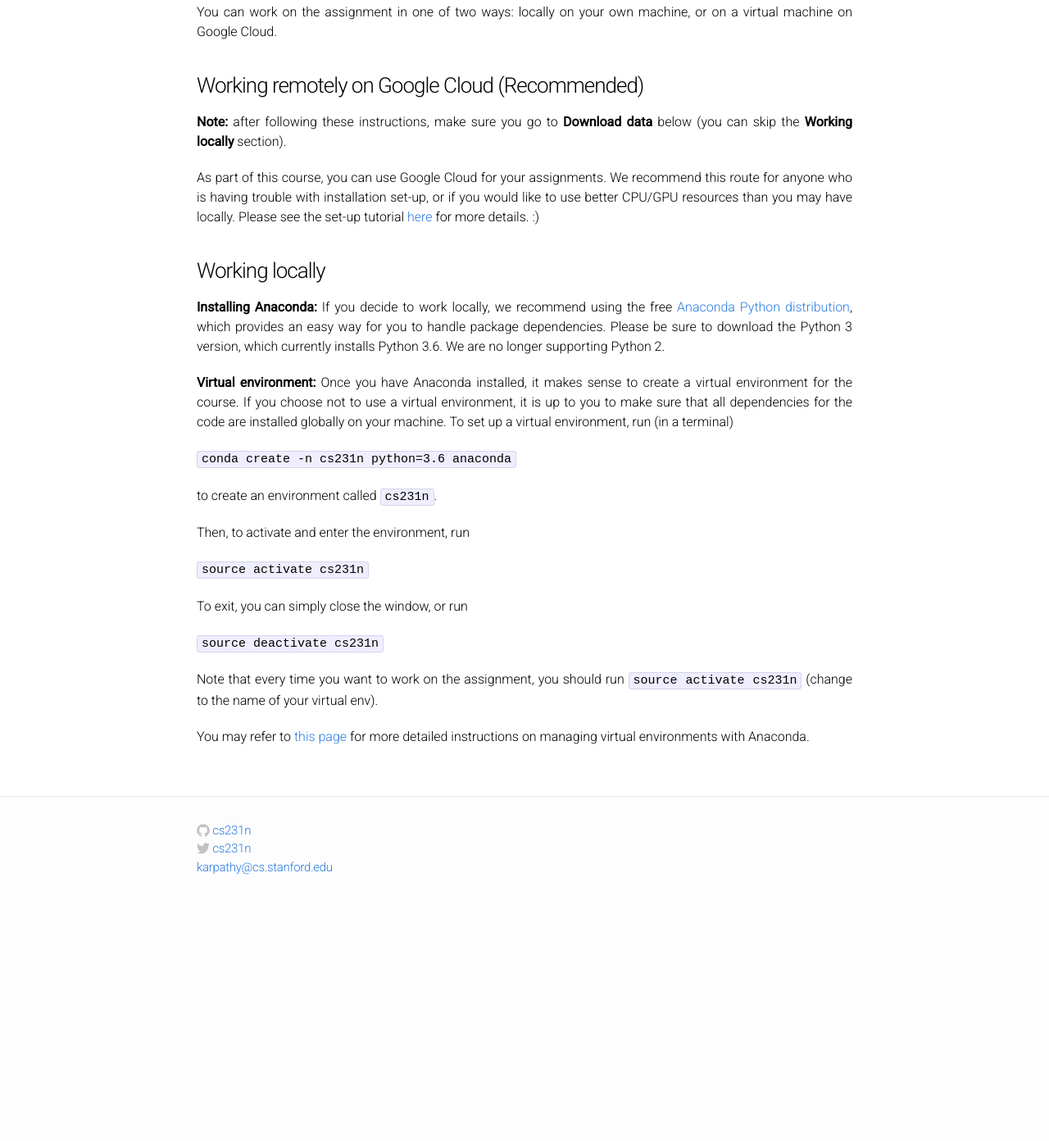
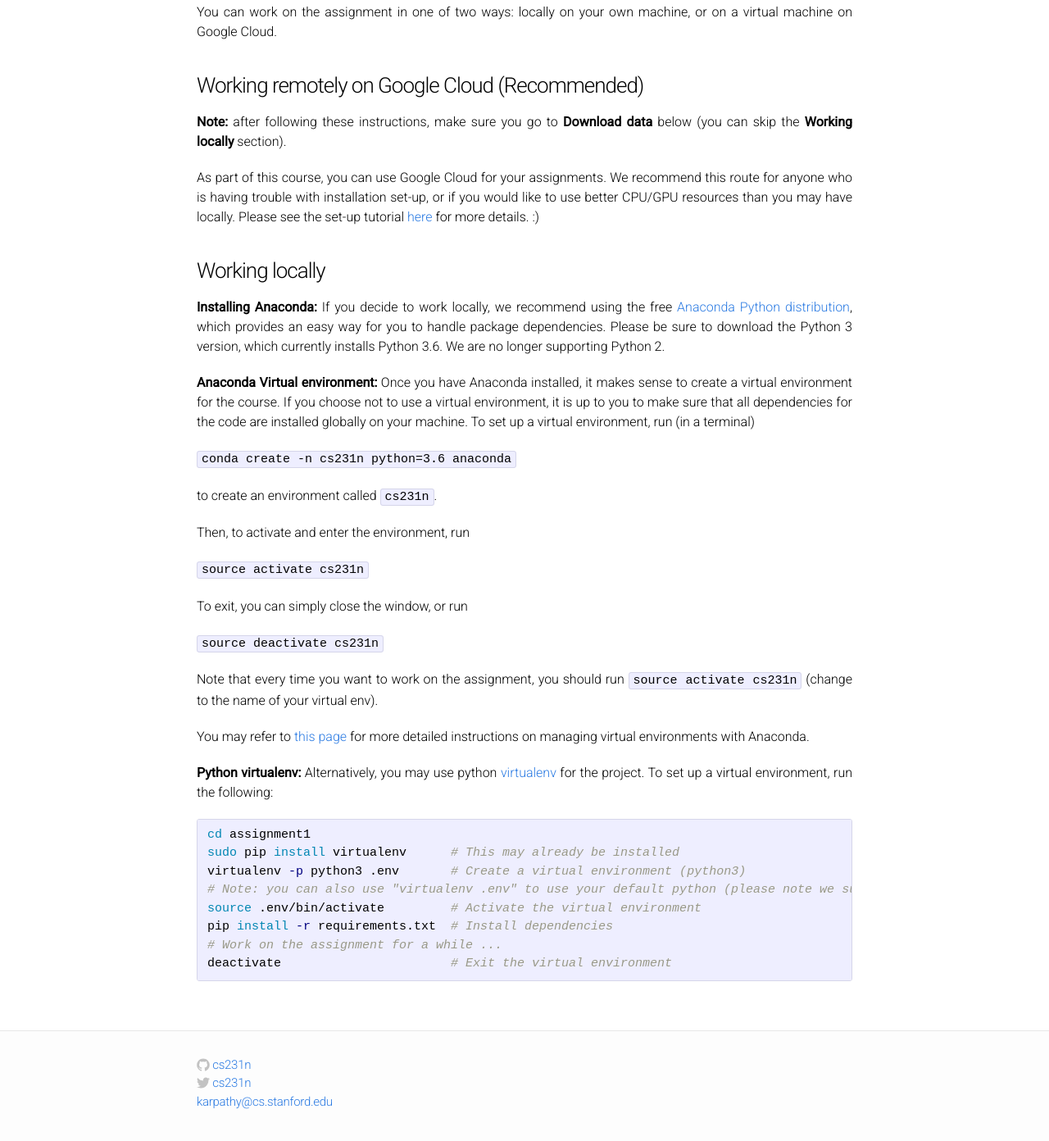
Before and after one commit to cs231n/cs231n.github.io, a Jekyll site: the page built from setup.md, in a window 1280 px wide and 1400 px high, scrolled down 216 px. Shown: the top 1392 px of the window at 82% size. Built offline with Jekyll 4.4.1, drawn with Linux system fonts in a browser that asks for light colours; our own code applies the rules of GitHub Pages for plain Markdown files; before the commit the page ends 1330 px from its top, so only the background shows below that.

Commit message:
add instructions for python virtualenv

````diff
--- a/setup.md
+++ b/setup.md
@@ -12,7 +12,7 @@ As part of this course, you can use Google Cloud for your assignments. We recomm
 **Installing Anaconda:**
 If you decide to work locally, we recommend using the free [Anaconda Python distribution](https://www.anaconda.com/download/), which provides an easy way for you to handle package dependencies. Please be sure to download the Python 3 version, which currently installs Python 3.6. We are no longer supporting Python 2.
 
-**Virtual environment:**
+**Anaconda Virtual environment:**
 Once you have Anaconda installed, it makes sense to create a virtual environment for the course. If you choose not to use a virtual environment, it is up to you to make sure that all dependencies for the code are installed globally on your machine. To set up a virtual environment, run (in a terminal)
 
 `conda create -n cs231n python=3.6 anaconda`
@@ -30,3 +30,17 @@ To exit, you can simply close the window, or run
 Note that every time you want to work on the assignment, you should run `source activate cs231n` (change to the name of your virtual env).
 
 You may refer to [this page](https://conda.io/docs/user-guide/tasks/manage-environments.html) for more detailed instructions on managing virtual environments with Anaconda.
+
+**Python virtualenv:**
+Alternatively, you may use python [virtualenv](http://docs.python-guide.org/en/latest/dev/virtualenvs/) for the project. To set up a virtual environment, run the following:
+
+```bash
+cd assignment1
+sudo pip install virtualenv      # This may already be installed
+virtualenv -p python3 .env       # Create a virtual environment (python3)
+# Note: you can also use "virtualenv .env" to use your default python (please note we support 3.6)
+source .env/bin/activate         # Activate the virtual environment
+pip install -r requirements.txt  # Install dependencies
+# Work on the assignment for a while ...
+deactivate                       # Exit the virtual environment
+```
````
